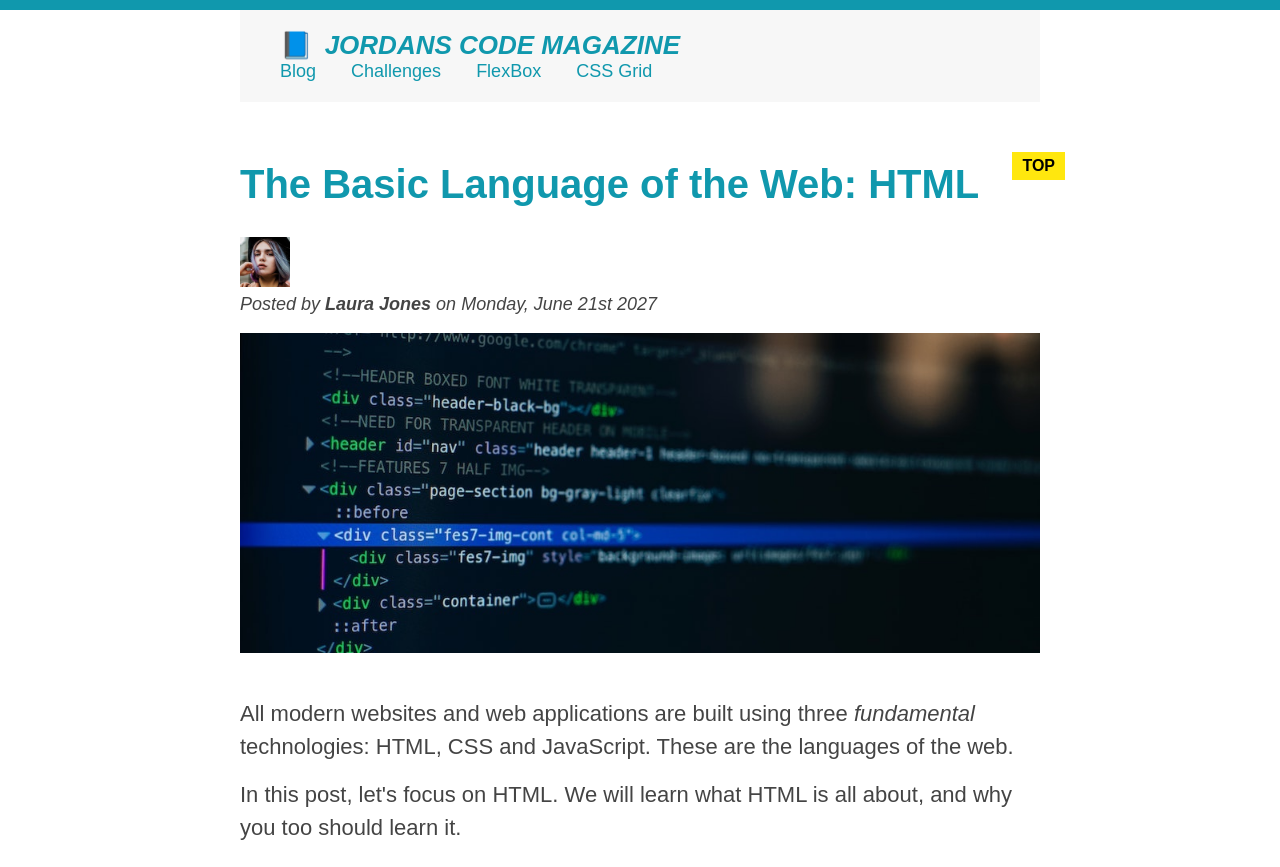
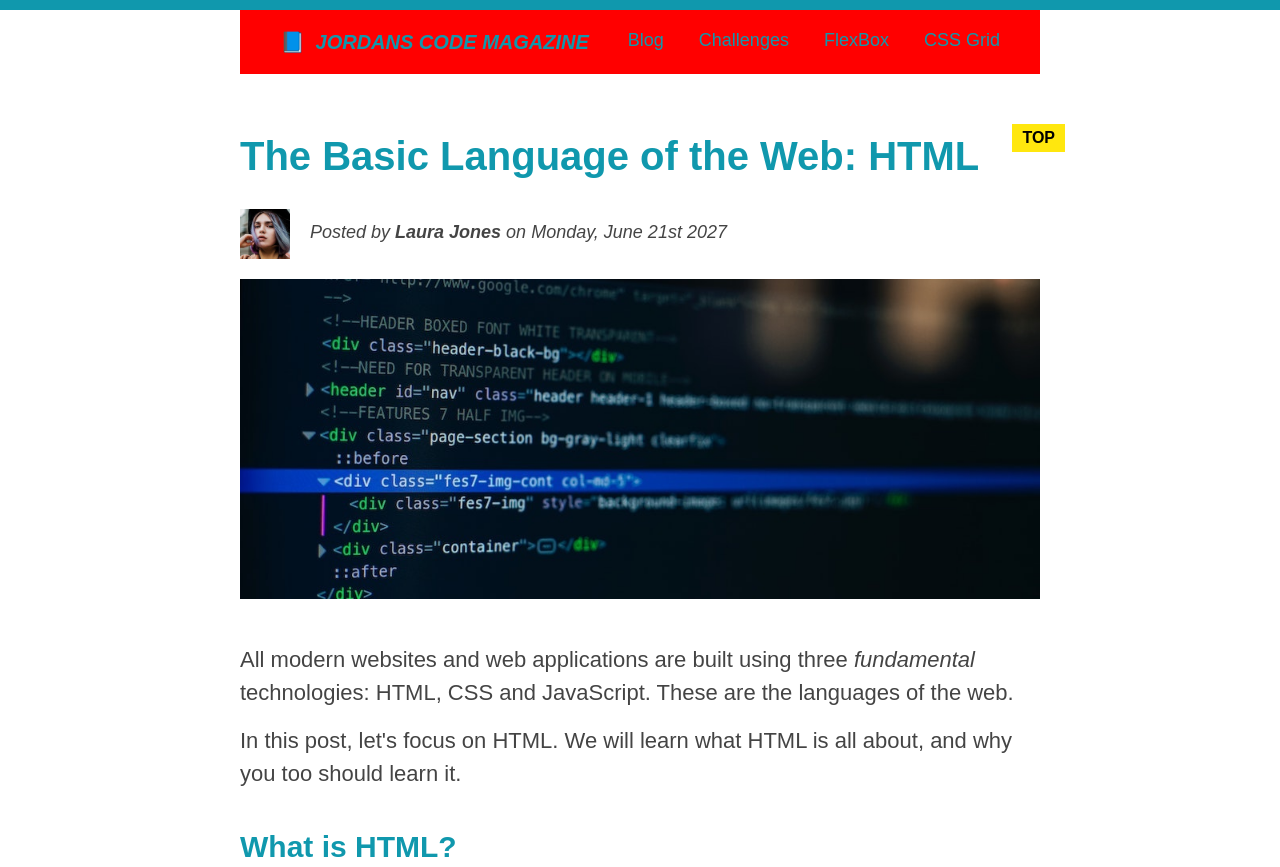
Before and after one commit to JordanWaldron/Blog-HTML-Fundamentals, a plain HTML site: page 02-HTML-Fundamentals/index.html in a window 1280 px wide. Shown: the top 867 px of the page. Drawn offline with Linux system fonts and the light colour scheme.

Commit message:
tested floats, added Clearfix hack

```diff
--- a/02-HTML-Fundamentals/index.html
+++ b/02-HTML-Fundamentals/index.html
@@ -16,7 +16,7 @@
     -->
 
     <div class="container">
-      <header class="main-header">
+      <header class="main-header clearfix">
         <h1>📘 Jordans Code Magazine</h1>
         <!-- the hash (#) makes you go to top of page -->
         <nav>
@@ -25,6 +25,7 @@
           <a href="#">FlexBox</a>
           <a href="#">CSS Grid</a>
         </nav>
+        <!-- <div class="clear"></div> -->
       </header>
 
       <article>
@@ -35,9 +36,10 @@
             alt="Headshot of laura-jones"
             width="50"
             height="50"
+            class="author-img"
           />
 
-          <p id="author">
+          <p id="author" class="author">
             Posted by <strong>Laura Jones</strong> on Monday, June 21st 2027
           </p>
 
--- a/02-HTML-Fundamentals/style.css
+++ b/02-HTML-Fundamentals/style.css
@@ -21,6 +21,7 @@ body {
 
 .main-header {
   background-color: #f7f7f7;
+  background-color: red;
   /* padding: 20px;
   padding-left: 40px;
   padding-right: 40px; */
@@ -58,7 +59,7 @@ h3 {
 }
 
 h1 {
-  font-size: 26px;
+  font-size: 20px;
 
   text-transform: uppercase;
   font-style: italic;
@@ -265,3 +266,37 @@ h2::after {
 /* footer p {
   color: green !important;
 } */
+
+/* FLOATS */
+.author-img {
+  float: left;
+  margin-bottom: 20px;
+}
+
+.author {
+  /* padding-left: 80px; */
+  float: left;
+  margin-top: 10px;
+  margin-left: 20px;
+}
+
+h1 {
+  float: left;
+}
+
+nav {
+  float: right;
+}
+
+/* fixes colapsing floats, needs an empty div with class clear */
+.clear {
+  clear: both;
+}
+
+/* Clearfix hack inserts a new element at the end of the container, withouth having to add  to HTML
+   added clearfix class in mainheader*/
+.clearfix::after {
+  clear: both;
+  content: "";
+  display: block;
+}
```
